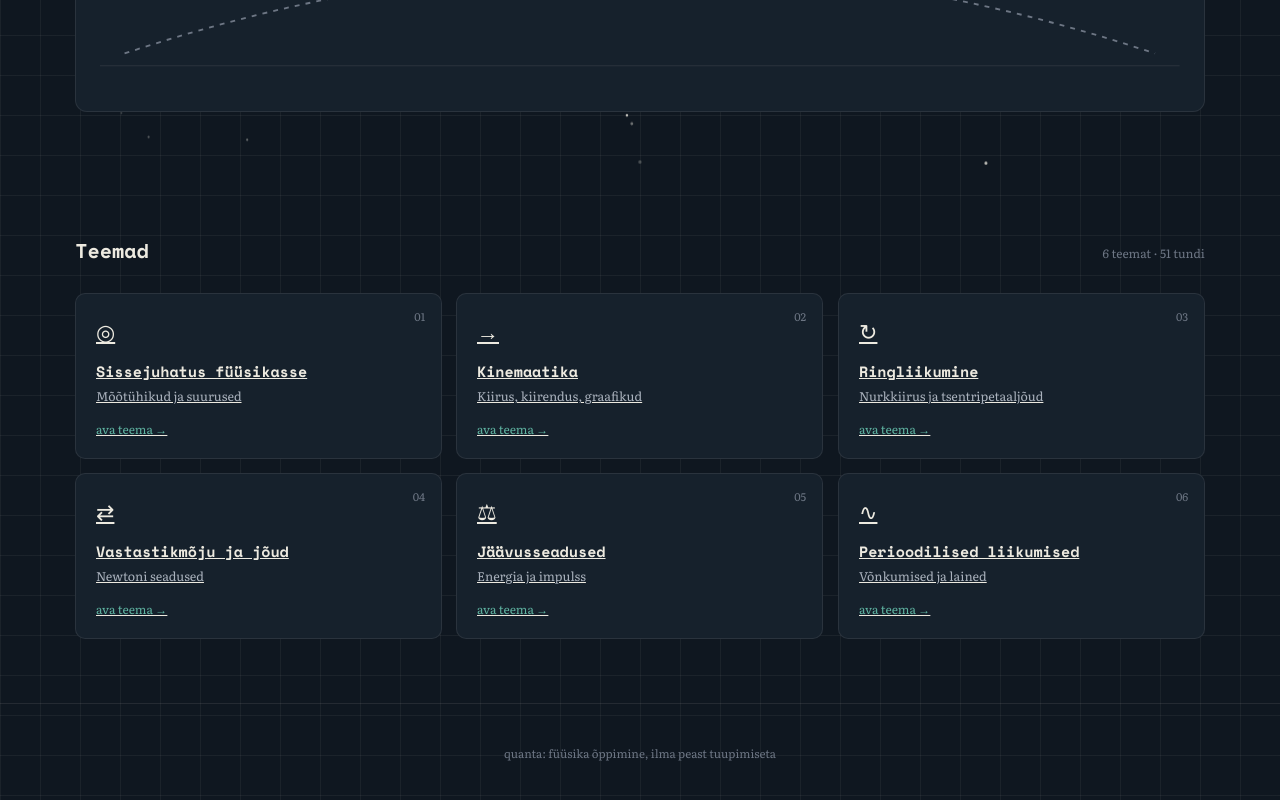
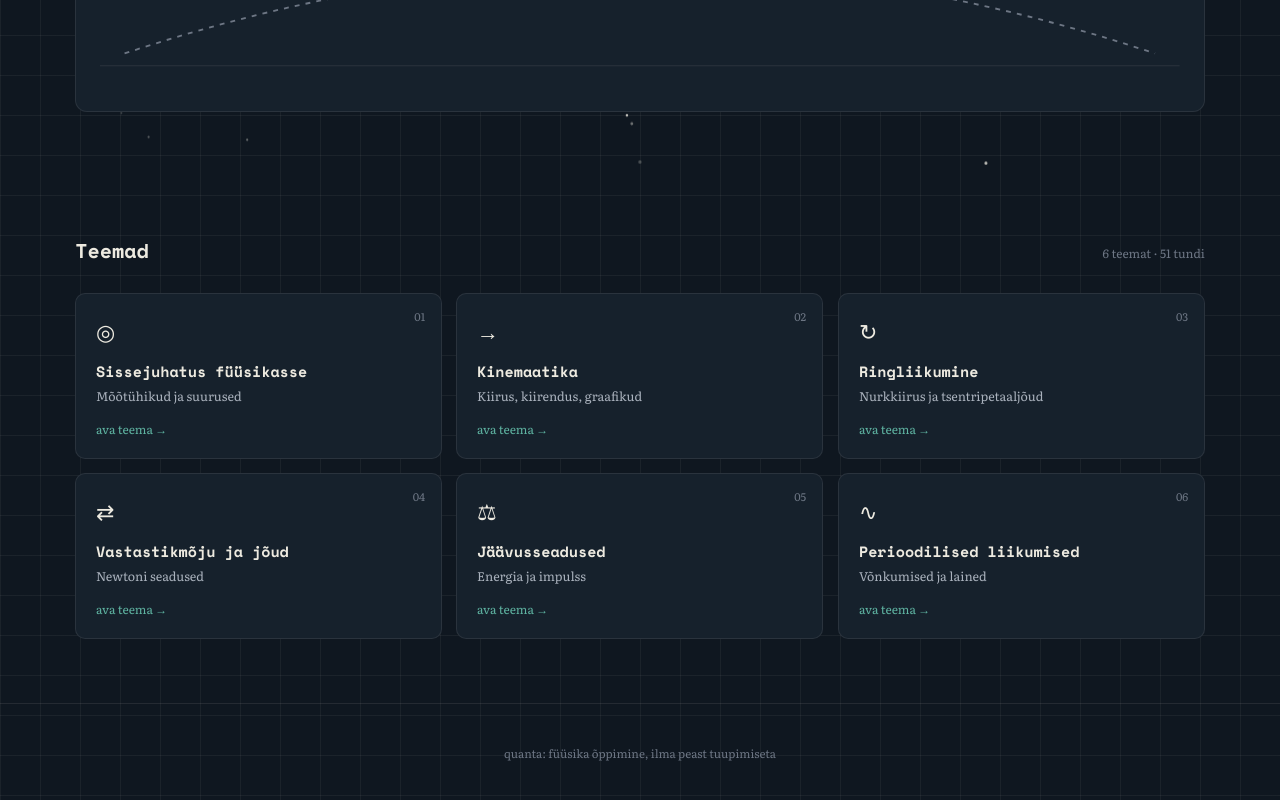
Before and after one commit to t2divello/fyysika__veebileht, a plain HTML site: page index.html in a window 1280 px wide. Shown: the part 805-1605 px from the top of the page. Drawn offline with nearby package versions, Linux system fonts and the light colour scheme.

Commit message:
Update index.html

```diff
--- a/index.html
+++ b/index.html
@@ -41,7 +41,7 @@ body{
 }
 h1,h2,h3,.mono,nav,.tag,.eyebrow,button,.btn{font-family:'Space Mono', monospace;}
 ::selection{background:var(--chalk-yellow); color:#141f2a;}
-a{color:inherit;}
+a{color:inherit;text-decoration:none;}
 
 a:focus-visible, button:focus-visible, [tabindex]:focus-visible{
   outline:2px solid var(--chalk-yellow); outline-offset:3px; border-radius:4px;
```
